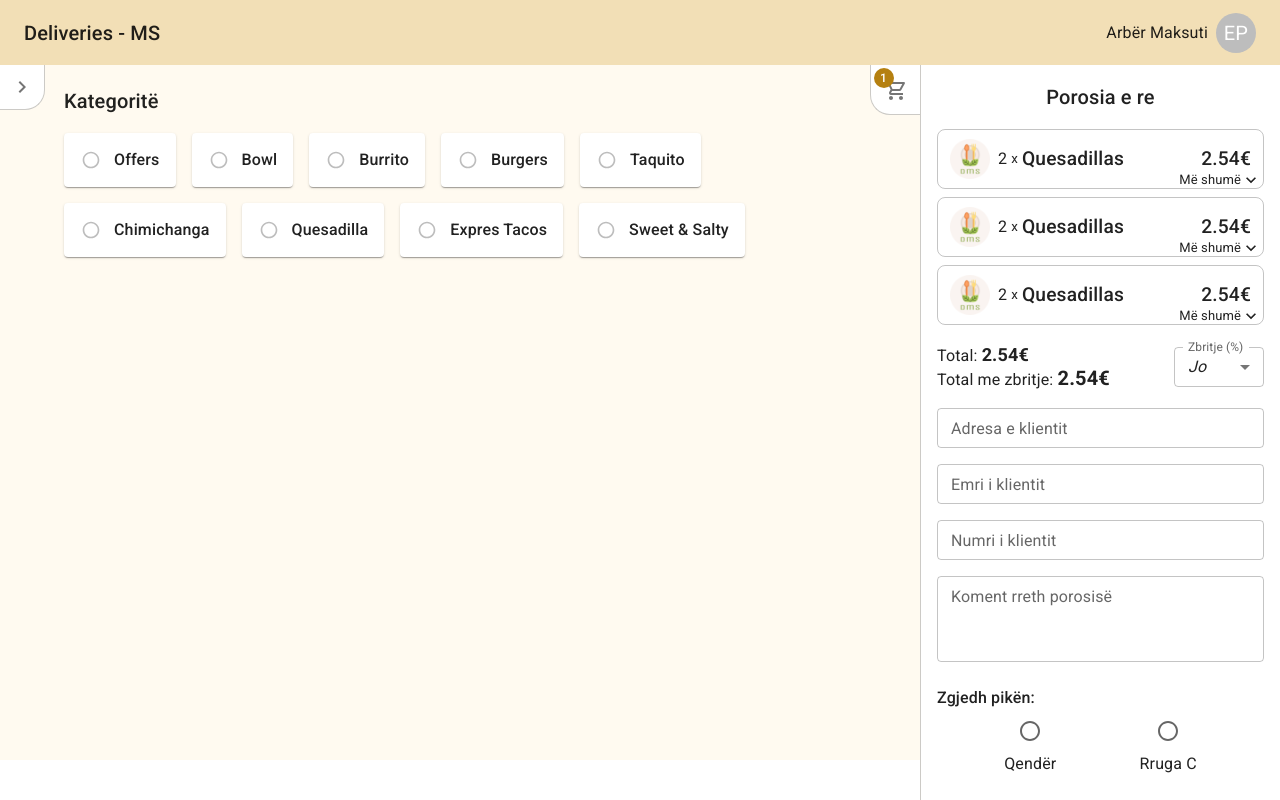
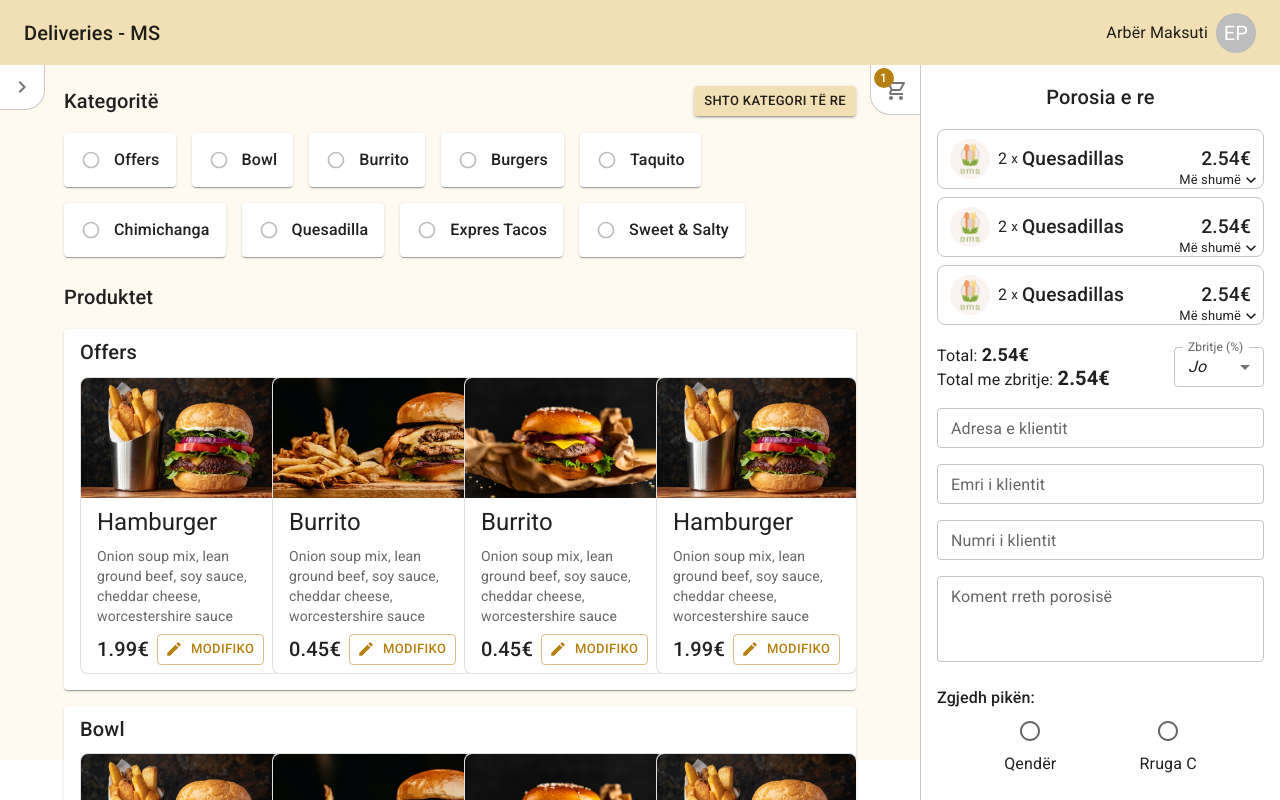
Before and after one commit to arbermaksuti/deliveries-ms-frontend, a React (Create React App) app: page /edit-menu in a window 1280 px wide. Shown: the top 800 px of the page. Built offline with nearby package versions, Linux system fonts and the light colour scheme.

Commit message:
creating editMenu page, polish ui, etc

```diff
--- a/src/containers/CustomersContainer.tsx
+++ b/src/containers/CustomersContainer.tsx
@@ -32,7 +32,7 @@ const CustomersContainer = () => {
   return (
     <>
       <Box sx={{ mb: 5 }}>
-        <Box sx={{ mb: 4, mt: { xs: 4, sm: 'initial' } }}>
+        <Box sx={{ mb: 4, mt: { xs: 2, sm: 'initial' } }}>
           <Box
             sx={{
               display: 'flex',
--- a/src/containers/EditMenuContainer.tsx
+++ b/src/containers/EditMenuContainer.tsx
@@ -7,25 +7,55 @@ import {
   Box,
   ButtonBase,
   Card,
+  CardActions,
+  CardContent,
+  CardMedia,
   Checkbox,
+  Grid,
   TextField,
   Typography,
 } from '@mui/material'
 import Button from '@mui/material/Button'
-import CardContent from '@mui/material/CardContent'
-import CardMedia from '@mui/material/CardMedia'
 import { useState } from 'react'
+import { navbar_height } from 'src/utils/consts'
 import { main_menu_items, menu_items } from 'src/utils/enums'
 import Offer1 from 'src/assets/offer_1.webp'
-import CardActions from '@mui/material/CardActions'
-import { navbar_height } from 'src/utils/consts'
+import useMediaQuery from '@mui/material/useMediaQuery'
+import IconButton from '@mui/material/IconButton'
 
 const EditMenuContainer = () => {
+  const smallDevice = useMediaQuery(
+    (theme: any) => theme.breakpoints.down('md'),
+    {
+      defaultMatches: true,
+      noSsr: false,
+    }
+  )
+
   const [selectedCategory, setSelectedCategory] = useState<string>('')
   return (
     <Box sx={{ height: `calc(90vh - ${navbar_height}px)` }}>
+      <Box
+        sx={{
+          display: 'flex',
+          alignItems: 'center',
+          justifyContent: 'space-between',
+          mt: { xs: 4, md: 'initial' },
+        }}
+      >
         <Typography variant="h6">Kategoritë</Typography>
-      <Box sx={{ display: 'flex', flexWrap: 'wrap', gap: 2, mt: 2 }}>
+        <Button size="small" variant="contained">
+          Shto kategori të re
+        </Button>
+      </Box>
+      <Box
+        sx={{
+          display: 'flex',
+          flexWrap: 'wrap',
+          gap: 2,
+          mt: 2,
+        }}
+      >
         {main_menu_items.map((item, i) => {
           if (item.key !== 'all')
             return (
@@ -62,11 +92,11 @@ const EditMenuContainer = () => {
             )
         })}
       </Box>
-      <Box sx={{ mt: 2 }}>
       {selectedCategory && (
-          <Card sx={{ py: 2, px: 2 }}>
-            <Box
+        <Card
           sx={{
+            p: 2,
+            my: 2,
             display: 'flex',
             alignItems: 'center',
             justifyContent: 'space-between',
@@ -76,25 +106,58 @@ const EditMenuContainer = () => {
             label="Emri i kategorisë"
             variant="outlined"
             size="small"
-                value={
-                  main_menu_items.find((item) => item.key === selectedCategory)
-                    ?.title
-                }
+            value="Testing"
+            defaultValue="Testing"
           />
-              <Button variant="contained">Ndrysho emrin</Button>
+          <Box sx={{ display: 'flex', alignItems: 'center' }}>
+            <Typography>Statusi: </Typography>
+            <Checkbox
+              size="small"
+              color="secondary"
+              checked
+              icon={<RadioButtonUnchecked />}
+              checkedIcon={<RadioButtonChecked />}
+              // disabled={!(item.key === selectedCategory)}
+            />
+            <Typography>Aktive</Typography>{' '}
+            <Checkbox
+              size="small"
+              color="secondary"
+              checked={false}
+              icon={<RadioButtonUnchecked />}
+              checkedIcon={<RadioButtonChecked />}
+              // disabled={!(item.key === selectedCategory)}
+            />
+            <Typography>Jo aktive</Typography>
           </Box>
-            <Box sx={{ mt: 2 }}>
-              <Typography>Produktet: </Typography>
-              <Box
+          <Button variant="contained">Modifiko kategorinë</Button>
+        </Card>
+      )}
+      <Box sx={{ py: 3 }}>
+        <Typography variant="h6">Produktet</Typography>
+        {main_menu_items.map((item, i) => {
+          if (item.key !== 'all')
+            return (
+              <Card
                 sx={{
-                  display: 'flex',
-                  flexWrap: 'wrap',
-                  gap: 1,
-                  ' >div': { width: '24%' },
+                  p: 2,
+                  pt: 1,
+                  mt: 2,
                 }}
+                key={i}
               >
-                {menu_items.map((oneItem, i) => (
-                  <Card variant="outlined" sx={{ borderRadius: 2 }} key={i}>
+                <Typography
+                  sx={{ fontSize: '20px', fontWeight: '500', mb: 1.2 }}
+                >
+                  {item.title}
+                </Typography>
+                <Grid container spacing={1}>
+                  {menu_items.slice(0, 4).map((oneItem, i) => (
+                    <Grid key={i} item xs={6} sm={3} md={3}>
+                      <Card
+                        variant="outlined"
+                        sx={{ borderRadius: 2, width: 'fit-content' }}
+                      >
                         <CardMedia
                           component="img"
                           image={oneItem.img ? oneItem.img : Offer1}
@@ -118,24 +181,37 @@ const EditMenuContainer = () => {
                             justifyContent: 'space-between',
                           }}
                         >
-                      <Typography sx={{ fontSize: '20px', fontWeight: '500' }}>
+                          <Typography
+                            sx={{ fontSize: '20px', fontWeight: '500' }}
+                          >
                             {oneItem.price}€
                           </Typography>
+                          {smallDevice ? (
+                            <IconButton
+                              color="secondary"
+                              size="small"
+                              sx={{ border: '1px solid', borderRadius: '10px' }}
+                            >
+                              <Edit />
+                            </IconButton>
+                          ) : (
                             <Button
                               variant="outlined"
                               color="secondary"
                               size="small"
-                        startIcon={<Edit />}
+                              startIcon={<Edit fontSize="small" />}
                             >
                               Modifiko
                             </Button>
+                          )}
                         </CardActions>
                       </Card>
+                    </Grid>
                   ))}
-              </Box>
-            </Box>
+                </Grid>
               </Card>
-        )}
+            )
+        })}
       </Box>
     </Box>
   )
--- a/src/containers/OrdersContainer.tsx
+++ b/src/containers/OrdersContainer.tsx
@@ -40,7 +40,7 @@ const OrdersContainer = () => {
               mt: { xs: 2, md: 'initial' },
             }}
           >
-            <Typography sx={{ fontSize: '20px' }}>
+            <Typography sx={{ fontSize: '20px', mb: { xs: 1, md: 'initial' } }}>
               Porositë më të shpeshta të kësaj jave
             </Typography>
             <Box
```
Lines whose indentation alone changed are shown as unchanged.
